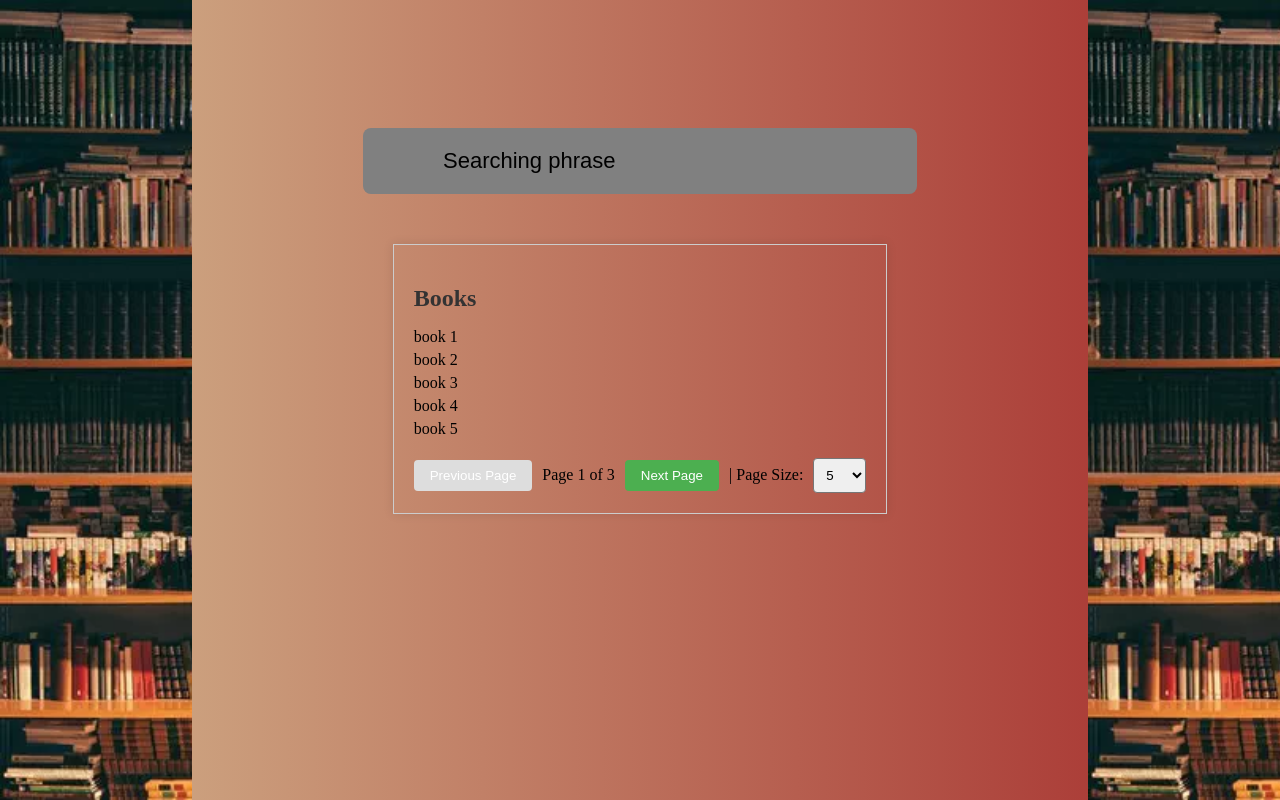
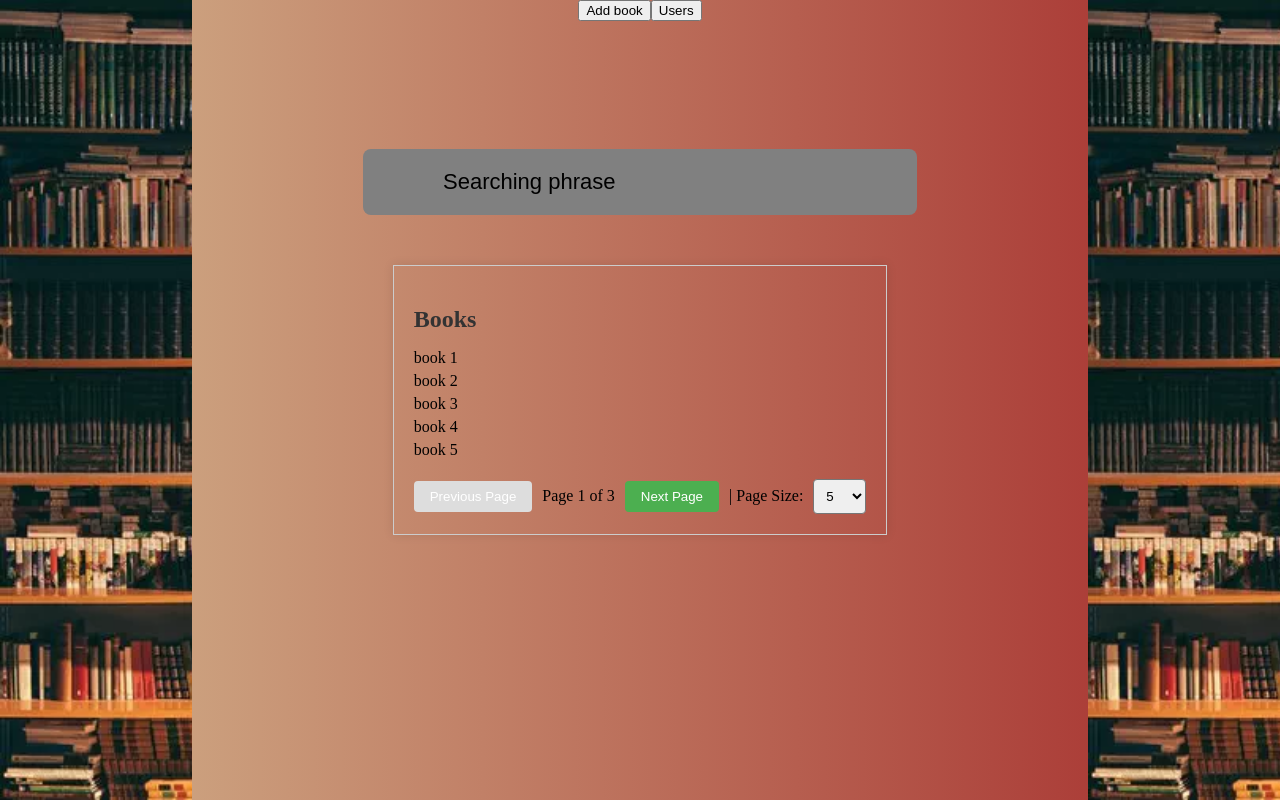
Before and after one commit to TomaszHamerla/BookLendApp-React, a React (Vite) app: page / in a window 1280 px wide. Built offline with nearby package versions, Linux system fonts and the light colour scheme.

Commit message:
added component to navigation

```diff
--- a/src/App.jsx
+++ b/src/App.jsx
@@ -1,29 +1,45 @@
-import './App.css'
-import { Loans } from './components/Loans'
-import { Users } from './components/Users'
-import { Books } from './components/books/Books'
-import { useState } from 'react'
+import "./App.css";
+import { NavigationButtons } from "./components/NavigationButtons";
+import { Books } from "./components/books/Books";
+import { useState } from "react";
 
 function App() {
+  const [searchPhrase, setSearchPhrase] = useState('');
 
-  const[searchPhrase,setSearchPhrase]=useState('')
+  const handleSearchChange = (e) => {
+    setSearchPhrase(e.target.value);
+  };
 
-  const handleSearchChange=(e)=>{
-    setSearchPhrase(e.target.value)
+  const [activePage, setActivePage] = useState('0');
+
+  const handleActivePage = (page) => {
+    setActivePage(page);
+  };
+  const refreshPage=()=>{
+    setActivePage(prevPgae=>prevPgae)
   }
 
   return (
-    <div className='container'>
-      <input
-       type="text"
-       className="input"
-       placeholder='Searching phrase'
-       value={searchPhrase}
-       onChange={handleSearchChange}
-       />
-    <Books searchPhrase={searchPhrase}/>
+    <div className="container">
+      <div className="buttons-container">
+        <NavigationButtons handleActivePage={handleActivePage} activePage={activePage} refreshPage={refreshPage}/>
+      </div>
+      {activePage === "0" ? (
+        <>
+          <input
+            type='text'
+            className='input'
+            placeholder='Searching phrase'
+            value={searchPhrase}
+            onChange={handleSearchChange}
+          />
+          <Books searchPhrase={searchPhrase} />
+        </>
+      ) : (
+        <>{activePage}</>
+      )}
     </div>
-  )
+  );
 }
 
-export default App
+export default App;
--- /dev/null
+++ b/src/components/NavigationButtons.jsx
@@ -0,0 +1,40 @@
+import React from "react";
+
+export const NavigationButtons = ({
+  handleActivePage,
+  activePage,
+  refreshPage,
+}) => {
+  const handleButtonClick = (page) => {
+    handleActivePage(page);
+    refreshPage();
+  };
+
+  return (
+    <div>
+      {activePage !== 'AddBook' ? (
+        <>
+          <button onClick={() => handleButtonClick('AddBook' )}>
+            Add book
+          </button>
+        </>
+      ) : (
+        <></>
+      )}
+      {activePage !== 'Users' ? (
+        <>
+          <button onClick={() => handleButtonClick('Users')}>Users</button>
+        </>
+      ) : (
+        <></>
+      )}
+      {activePage !== '0' ? (
+        <>
+          <button onClick={() => handleButtonClick('0')}>Books</button>
+        </>
+      ) : (
+        <></>
+      )}
+    </div>
+  );
+};
--- a/src/index.css
+++ b/src/index.css
@@ -10,7 +10,7 @@ body{
 .container::before,
 .container::after {
     content: "";
-    background-image: url('assets/books.jpeg'); /* Dodaj ścieżkę do lewego obrazka */
+    background-image: url('assets/books.jpeg');
     background-repeat: no-repeat;
     background-size: cover;
     position: absolute;
```
Also changed, not shown: src/components/books/AddBook.jsx (added, +9 -0 lines).
